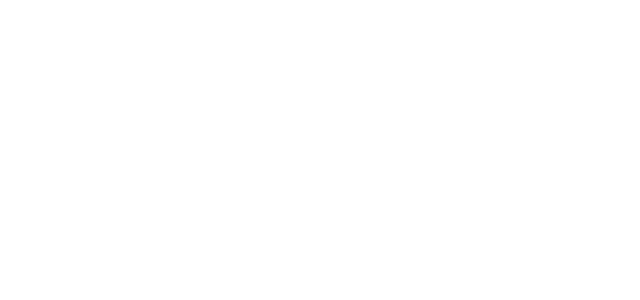
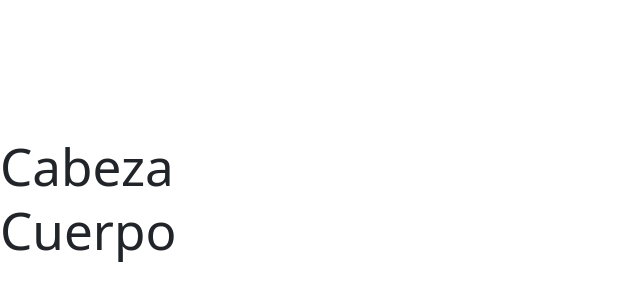
Before and after one commit to Nicole-Villon-Alejandro/react-use-, a React (Vite) app: page / in a window 1280 px wide. Shown: the part 198-498 px from the top of the page, without its empty margins (0-640 px from the left). Built offline with nearby package versions, Linux system fonts and the light colour scheme.

Commit message:
add: header, main

```diff
--- a/src/App.jsx
+++ b/src/App.jsx
@@ -1,8 +1,14 @@
+import Header from "./components/Header"
+import Main from "./components/Main"
+
 
 function App() {
 
   return (
     <>
+      <Header/>
+      <Main/>
+
 
 
     </>
--- a/src/components/Header.jsx
+++ b/src/components/Header.jsx
@@ -0,0 +1,10 @@
+const Header = () => {
+    return(
+        <h1>Cabeza</h1>
+
+    )
+
+
+}
+
+export default Header;
--- a/src/components/Main.jsx
+++ b/src/components/Main.jsx
@@ -0,0 +1,10 @@
+const Main = () => {
+    return(
+        <h1>Cuerpo</h1>
+
+    )
+
+
+}
+
+export default Main;
```
